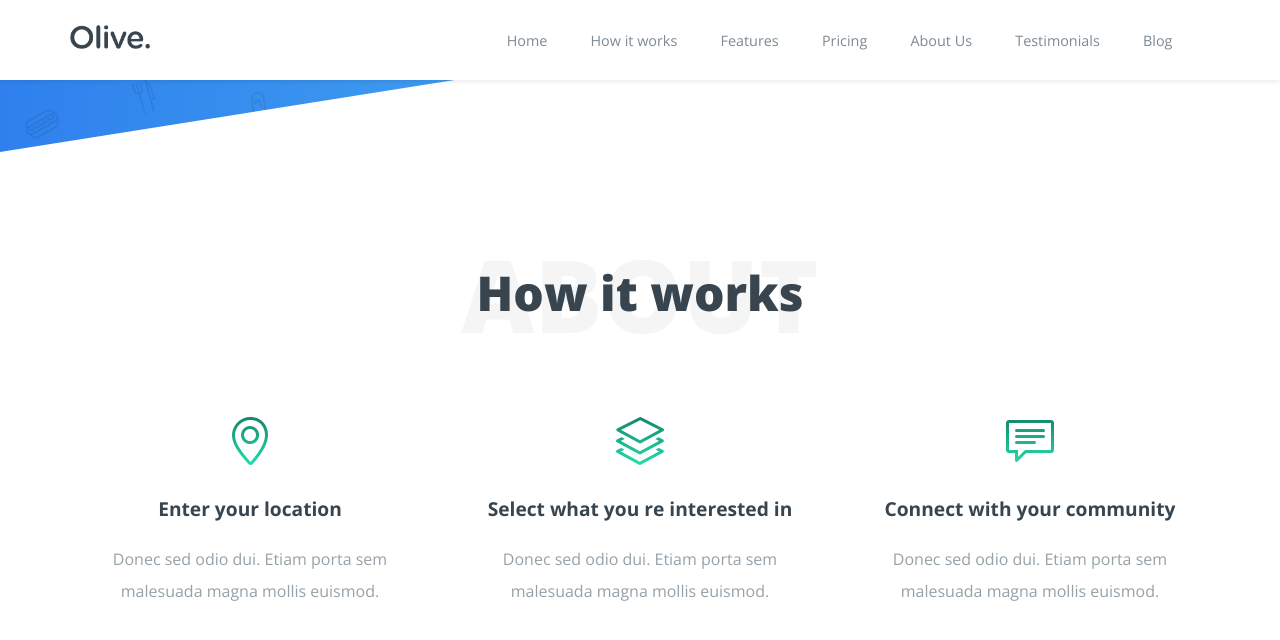
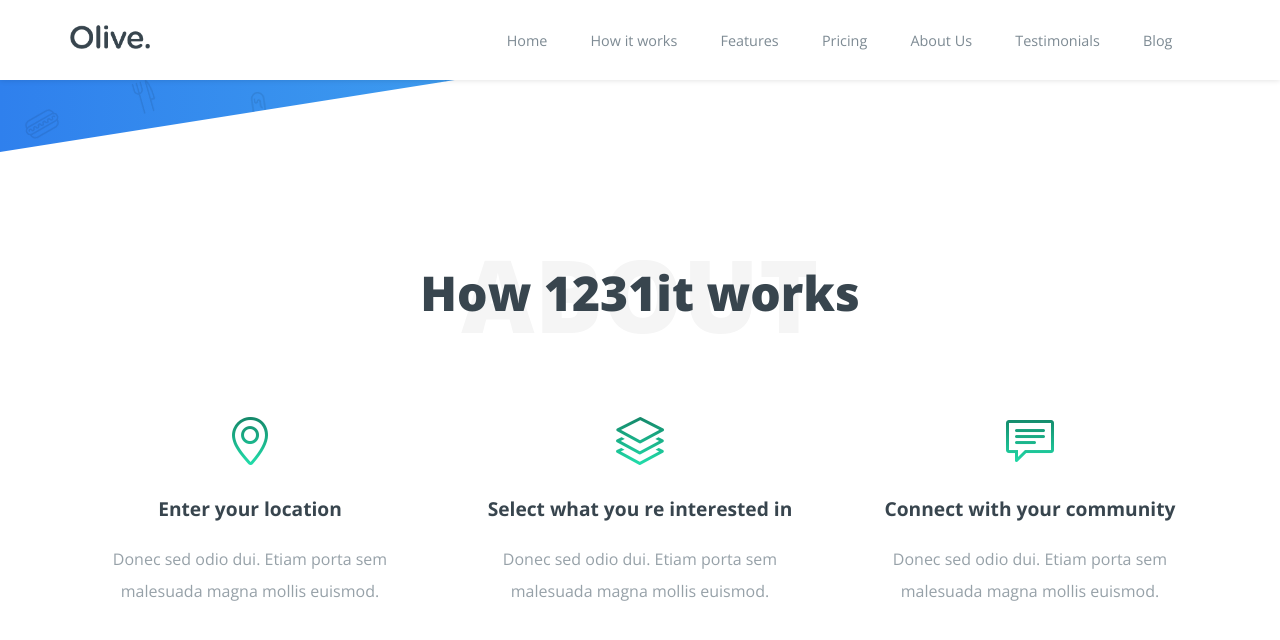
Before and after one commit to benoj/mikishiko191.github.io, a Jekyll site: the page built from index.html, in a window 1280 px wide and 900 px high, scrolled down 748 px. Shown: the top 640 px of the window. Built offline with Jekyll 4.4.1, drawn with Linux system fonts in a browser that asks for light colours.

Commit message:
Updated '_includes/main/about.html' via CloudCannon

```diff
--- a/_includes/main/about.html
+++ b/_includes/main/about.html
@@ -2,7 +2,7 @@
 ================================================== -->
 <section id="about" class="tp--section tp--features text-center">
   <div class="page-header text-center tp--title-overlay">
-    <h2 data-title="About"><span class="editable">How it works</span></h2>
+    <h2 data-title="About"><span class="editable">How 1231it works</span></h2>
   </div>
   <div class="container">
     <div class="row">
```
